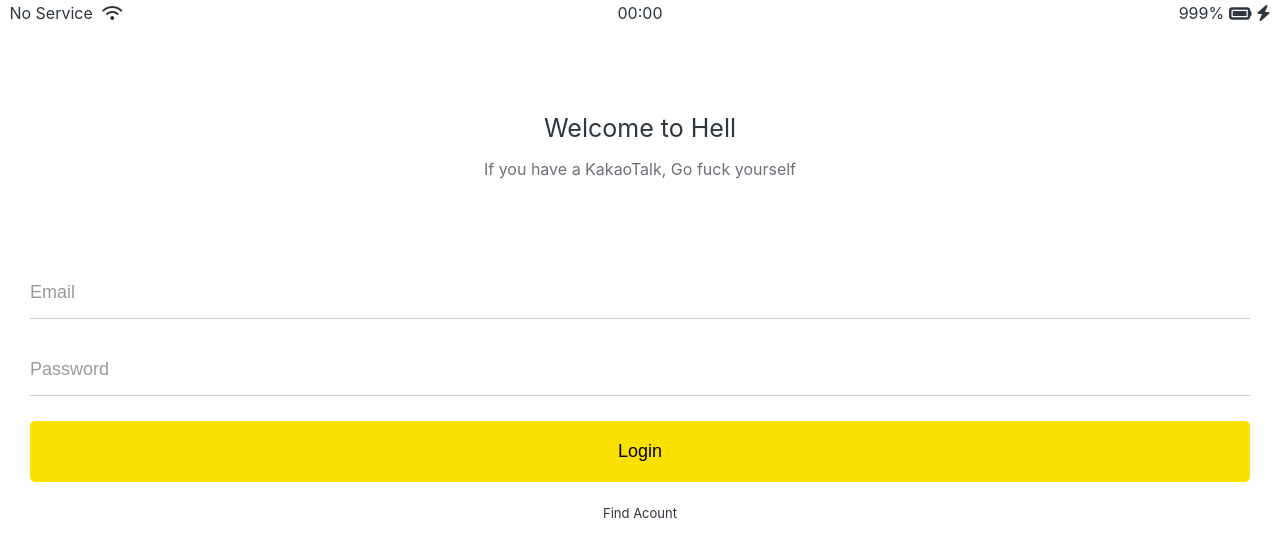
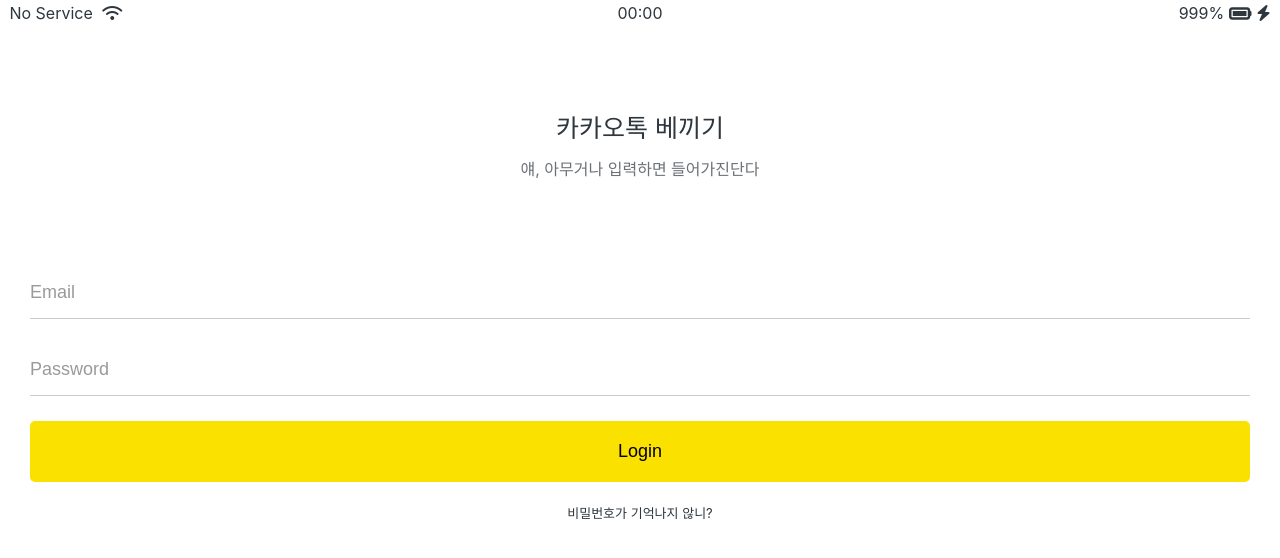
Before and after one commit to SWACHIWA/nomad, a plain HTML site: page index.html in a window 1280 px wide. Drawn offline with Linux system fonts and the light colour scheme.

Commit message:
why dont work fucking hellllll
a

```diff
--- a/css/components/user-component.css
+++ b/css/components/user-component.css
@@ -19,5 +19,5 @@
 }
 .user-component__subtitle {
   margin-top: 7px;
-  color: rgba(0, 0, 0, 0.3);
+  color: rgba(0, 0, 0, 0.4);
 }
--- a/index.html
+++ b/index.html
@@ -24,15 +24,15 @@
     </div>
 
     <header class="welcome-header">
-        <h1 class="welcome-header__title">Welcome to Hell</h1>
-        <p class="welcome-header__text">If you have a KakaoTalk, Go fuck yourself</p>
+        <h1 class="welcome-header__title">카카오톡 베끼기</h1>
+        <p class="welcome-header__text">얘, 아무거나 입력하면 들어가진단다</p>
     </header>
 
     <form action="friends.html" method="get" id="login-form">
         <input minlength="3" required name="username" type="text" placeholder="Email" />
         <input minlength="6" required name="password" type="password" placeholder="Password" />
         <input type="submit" value="Login" />
-        <a href="#">Find Acount</a>
+        <a href="#">비밀번호가 기억나지 않니?</a>
     </form>
 
 
```
Also changed, not shown: test.html (added, +12 -0 lines).
